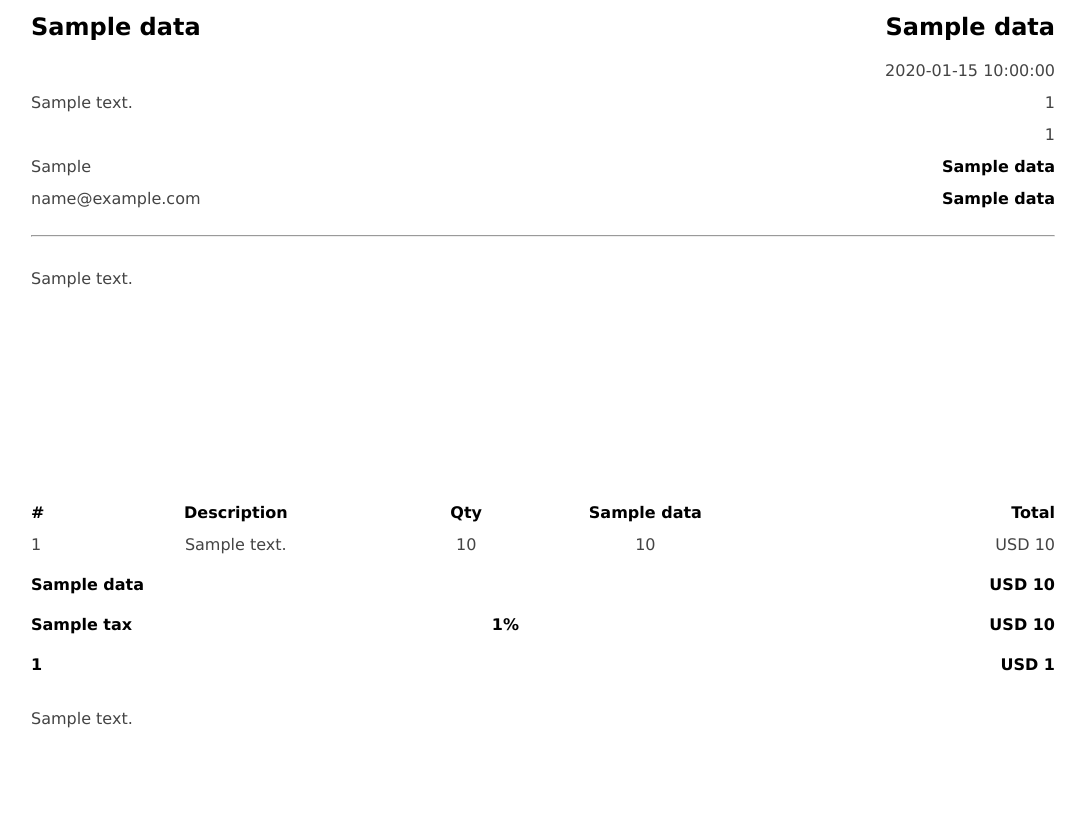
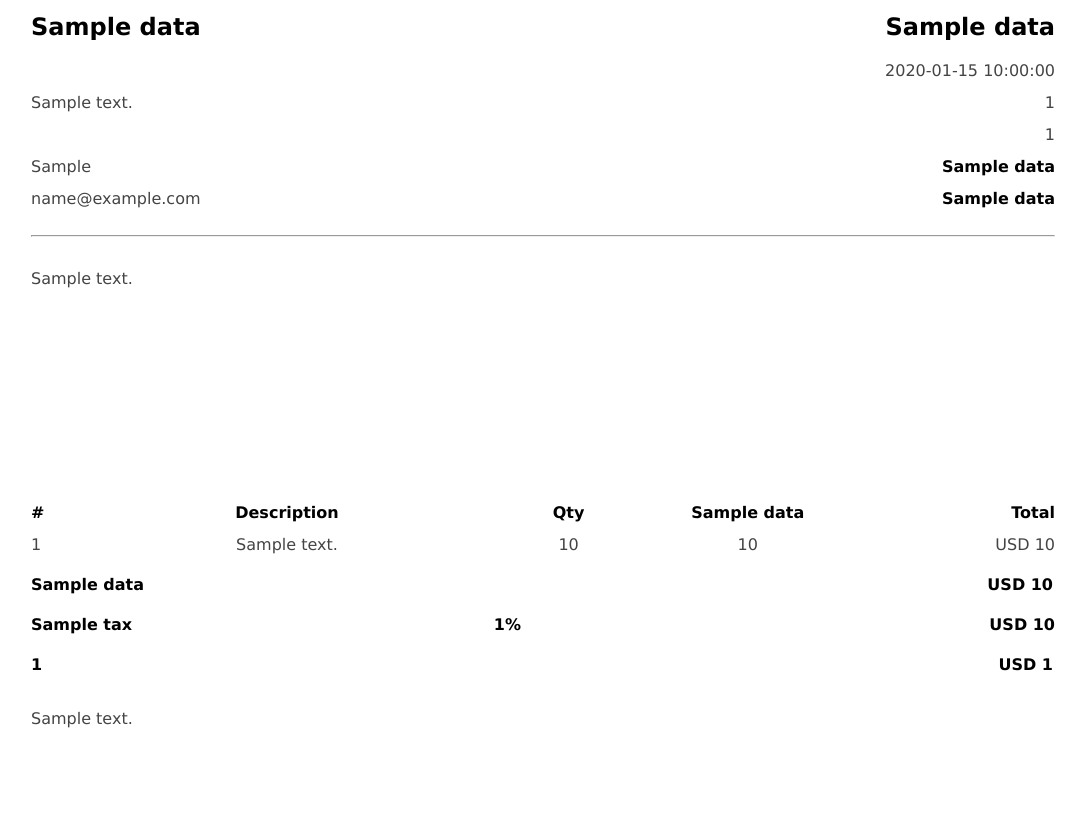
Before and after one commit to shivamSharma-iwell/Tax_Invoice_Generator_pyms, a Flask app: template views/templates/index.jinja.html in a window 1280 px wide. Shown: the part 21-850 px from the top of the page, without its empty margins (97-1183 px from the left). Run offline with Flask 3, Linux system fonts and the light colour scheme; the template is opened without the code that fills it: most values are stand-ins (such as "Sample title", 1, 10 or a date in 2020).

Commit message:
update: css

```diff
--- a/views/templates/index.jinja.html
+++ b/views/templates/index.jinja.html
@@ -74,10 +74,11 @@
             width: 5%;
         }
        .billingTable th:nth-child(2){
-            width: 30%;
+            width: 40%;
         }
         .billingTable td:nth-child(2){
             line-height: 1.5;
+            padding: 2px;
         }
         .billingTable th:nth-child(3){
             width: 15%;
@@ -86,7 +87,7 @@
             width: 20%;
         }
         .billingTable th:nth-child(5){
-            width: 30%;
+            width: 20%;
         }
         .itemsTotal{
             line-height: 3;
```
